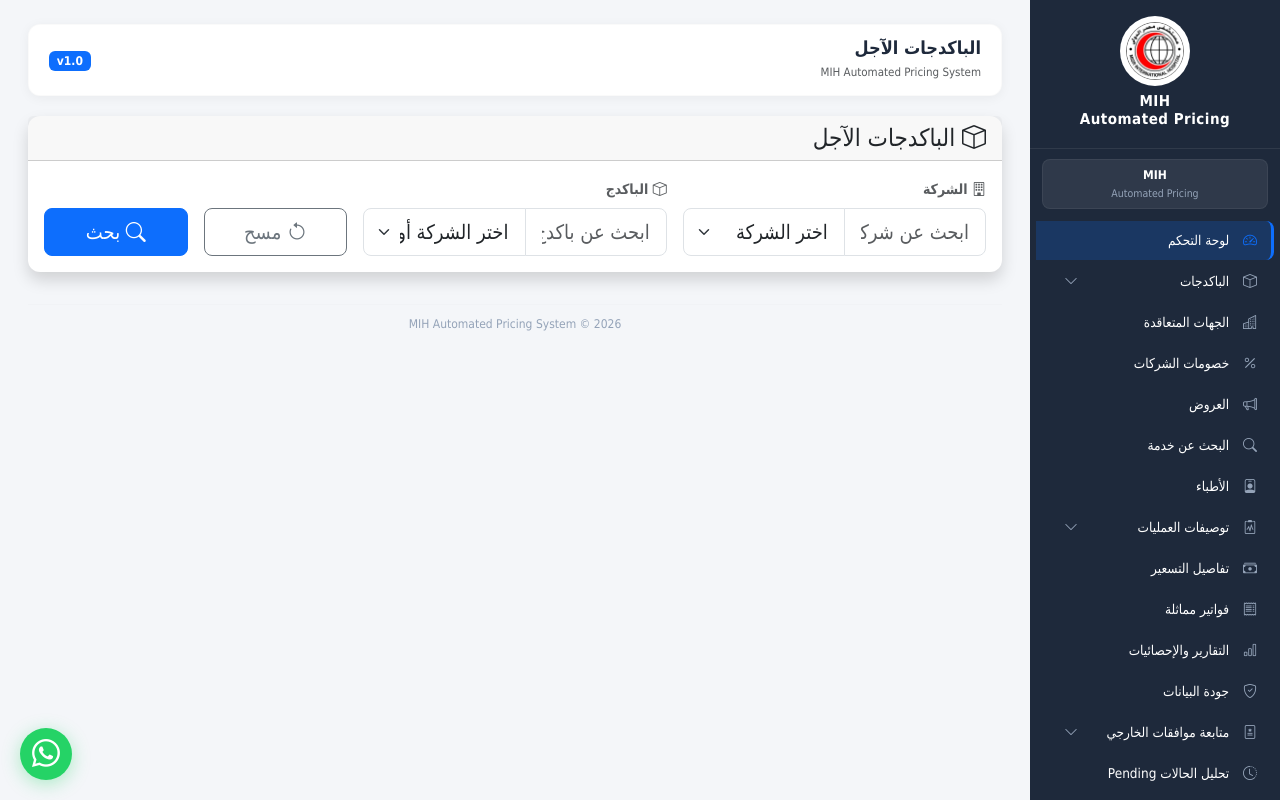
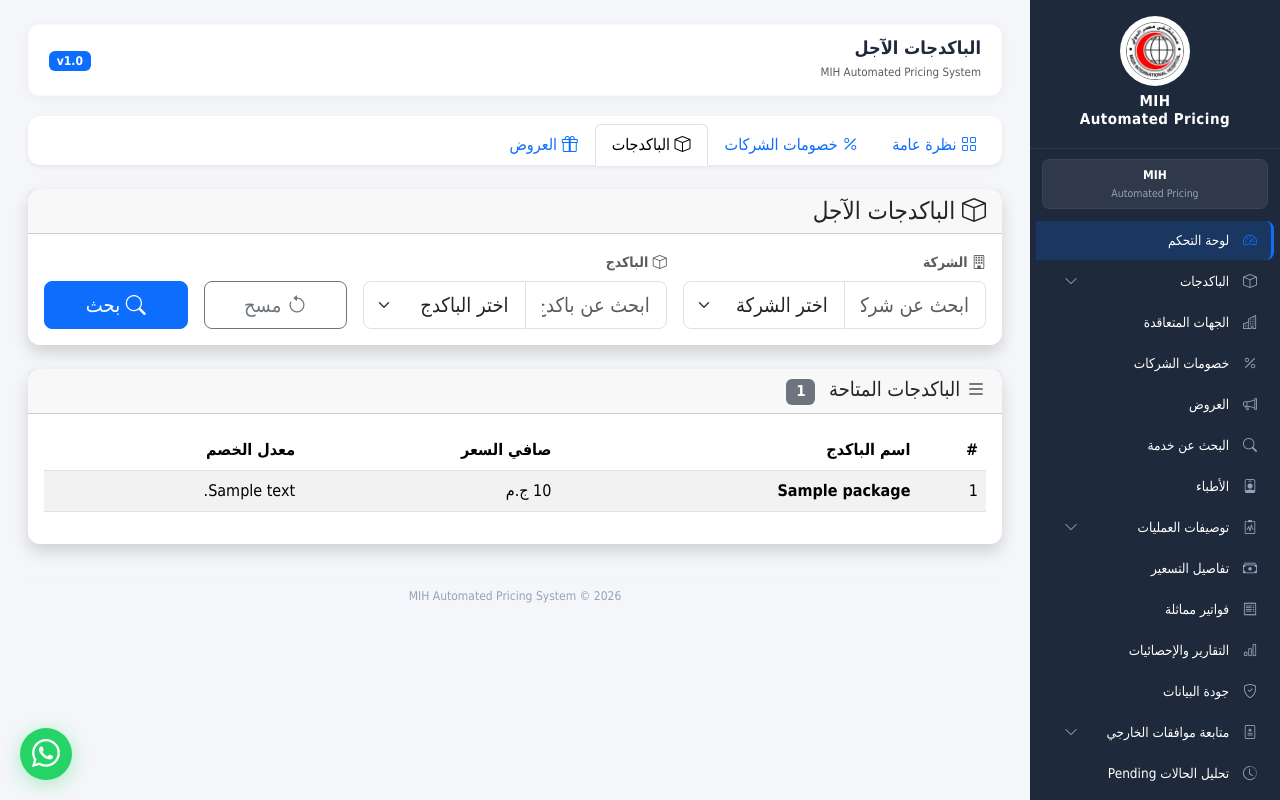
Before and after one commit to YahyaAhmed20/MIH-Automated-Pricing, a Django app: page /credit-package-pricing/?entity=1 in a window 1280 px wide. Run offline with Django 5.2, Linux system fonts and the light colour scheme; tables that the repository leaves empty hold one stand-in row (values such as "Sample post").

Commit message:
added 4 tabs

```diff
--- a/frontend/templates/frontend/company_discounts.html
+++ b/frontend/templates/frontend/company_discounts.html
@@ -6,6 +6,9 @@
 
 {% block content %}
 
+{% if selected_company %}
+    {% include "frontend/includes/company_tabs.html" %}
+{% endif %}
 <!-- ============================================ -->
 <!-- ✅ Script للبحث التلقائي -->
 <!-- ============================================ -->
--- a/frontend/templates/frontend/contract_entity_detail.html
+++ b/frontend/templates/frontend/contract_entity_detail.html
@@ -5,7 +5,9 @@
 {% endblock %}
 
 {% block content %}
-
+{% if selected_company %}
+    {% include "frontend/includes/company_tabs.html" %}
+{% endif %}
 
 <style>
     .col-md-2-4 {
--- a/frontend/templates/frontend/credit_package_pricing.html
+++ b/frontend/templates/frontend/credit_package_pricing.html
@@ -5,7 +5,9 @@
 {% endblock %}
 
 {% block content %}
-
+{% if selected_company %}
+    {% include "frontend/includes/company_tabs.html" %}
+{% endif %}
 <div class="card shadow border-0">
 
     <div class="card-header">
--- a/frontend/templates/frontend/includes/company_tabs.html
+++ b/frontend/templates/frontend/includes/company_tabs.html
@@ -1,72 +1,41 @@
-{% if selected_company %}
+<div class="card shadow-sm border-0 mb-4">
+    <div class="card-body py-2">
 
-<div class="card shadow-sm mb-4">
-
-    <div class="card-body">
-
-
-        <ul class="nav nav-tabs">
+        <ul class="nav nav-tabs card-header-tabs">
 
             <li class="nav-item">
-
-                <a
-                    class="nav-link {% if active_tab == 'overview' %}active{% endif %}"
+                <a class="nav-link {% if request.resolver_match.url_name == 'contract_entity_detail' %}active{% endif %}"
                    href="{% url 'contract_entity_detail' selected_company.id %}">
-
-                    <i class="fas fa-info-circle"></i>
-
+                    <i class="bi bi-grid"></i>
                     نظرة عامة
-
                 </a>
-
             </li>
 
             <li class="nav-item">
-
-                <a
-                    class="nav-link {% if active_tab == 'discounts' %}active{% endif %}"
-                    href="{% url 'company_entity_discounts' selected_company.id %}">
-
-                    <i class="fas fa-percent"></i>
-
+                <a class="nav-link {% if request.resolver_match.url_name == 'company_discounts' %}active{% endif %}"
+                   href="{% url 'company_discounts' %}?entity={{ selected_company.id }}">
+                    <i class="bi bi-percent"></i>
                     خصومات الشركات
-
                 </a>
-
             </li>
 
             <li class="nav-item">
-
-                <a
-                    class="nav-link {% if active_tab == 'packages' %}active{% endif %}"
-                    href="{% url 'company_entity_packages' selected_company.id %}">
-
-                    <i class="fas fa-box"></i>
-
+    <a class="nav-link {% if request.resolver_match.url_name == 'credit_package_pricing' %}active{% endif %}"
+       href="{% url 'credit_package_pricing' %}?entity={{ selected_company.id }}">
+        <i class="bi bi-box"></i>
         الباكدجات
-
     </a>
-
 </li>
 
             <li class="nav-item">
-
-                <a
-                    class="nav-link {% if active_tab == 'offers' %}active{% endif %}"
-                    href="{% url 'company_entity_offers' selected_company.id %}">
-
-                    <i class="fas fa-tags"></i>
-
+    <a class="nav-link {% if request.resolver_match.url_name == 'special_offers' %}active{% endif %}"
+       href="{% url 'special_offers' %}?entity={{ selected_company.id }}">
+        <i class="bi bi-gift"></i>
         العروض
-
     </a>
-
 </li>
 
         </ul>
 
     </div>
-
 </div>
-
-{% endif %}
--- a/frontend/templates/frontend/packages.html
+++ b/frontend/templates/frontend/packages.html
@@ -5,6 +5,9 @@
 {% endblock %}
 
 {% block content %}
+{% if selected_company %}
+    {% include "frontend/includes/company_tabs.html" %}
+{% endif %}
 
 <!-- ============================================ -->
 <!-- شريط البحث والفلتر -->
--- a/frontend/templates/frontend/special_offers.html
+++ b/frontend/templates/frontend/special_offers.html
@@ -6,7 +6,9 @@
 {% endblock %}
 
 {% block content %}
-
+{% if selected_company %}
+    {% include "frontend/includes/company_tabs.html" %}
+{% endif %}
 <!-- ============================================ -->
 <!-- ✅ Script للبحث التلقائي -->
 <!-- ============================================ -->
--- a/frontend/views.py
+++ b/frontend/views.py
@@ -859,11 +859,27 @@ def company_discounts(request):
         "search",
         ""
     )
+    entity_id = request.GET.get(
+        "entity"
+    )
 
     section = request.GET.get(
         "section",
         ""
     )
+
+    selected_company = None
+
+    if entity_id:
+
+        from contracts.models import ContractEntity
+
+        selected_company = get_object_or_404(
+            ContractEntity,
+            pk=entity_id
+        )
+
+        search = selected_company.name
 
     companies = (
         CompanyDiscountProfile.objects.prefetch_related(
@@ -940,6 +956,8 @@ def company_discounts(request):
             "selected_section": section,
 
             "results_count": len(company_cards),
+            "selected_company": selected_company,
+            "entity_id": entity_id,
 
         }
 
@@ -1213,6 +1231,7 @@ def contract_entity_detail(request, pk):
 
     context = {
         "entity": entity,
+        "selected_company": entity,
         "contracts_count": contracts_count,
         "total_requests": total_requests,
         "total_cost": total_cost,
@@ -1523,6 +1542,19 @@ from django.utils import timezone  # ✅ أضف هذا السطر
 def credit_package_pricing(request):
 
     company_id = request.GET.get("company")
+    entity_id = request.GET.get("entity")
+
+    if entity_id:
+        company_id = entity_id
+
+
+    selected_company = None
+
+    if company_id:
+        selected_company = get_object_or_404(
+            ContractEntity,
+            pk=company_id
+        )
     package_id = request.GET.get("package")
     company_search = request.GET.get("company_search", "")
     package_search = request.GET.get("package_search", "")
@@ -1700,7 +1732,8 @@ def credit_package_pricing(request):
             "companies": companies,
             "packages": packages,
             "selected_package": selected_package,
-            "selected_company": company_id,
+            # "selected_company": company_id,
+            "selected_company": selected_company,
             "company_search": company_search,
             "package_search": package_search,
         }
@@ -1746,7 +1779,6 @@ def cash_packages(request):
         }
     )
 
-
 def special_offers(request):
 
     search = request.GET.get(
@@ -1754,11 +1786,21 @@ def special_offers(request):
         ""
     ).strip()
 
+    entity_id = request.GET.get("entity")
+    selected_company = None
+
     company = request.GET.get(
         "company",
         ""
     ).strip()
 
+    if entity_id:
+        selected_company = get_object_or_404(
+            ContractEntity,
+            pk=entity_id
+        )
+        company = selected_company.name
+
     offers = SpecialOffersService.get_special_offers(
         search=search,
         company=company,
@@ -1776,6 +1818,10 @@ def special_offers(request):
 
         "search": search,
 
+        "selected_company": selected_company,
+        "entity_id": entity_id,
+
+
         "results_count": offers.count(),
 
     }
```
Also changed, not shown: frontend/templates/frontend/contract_entities.html (+24 -3 lines), 1 other file. Lines whose indentation alone changed are shown as unchanged.
